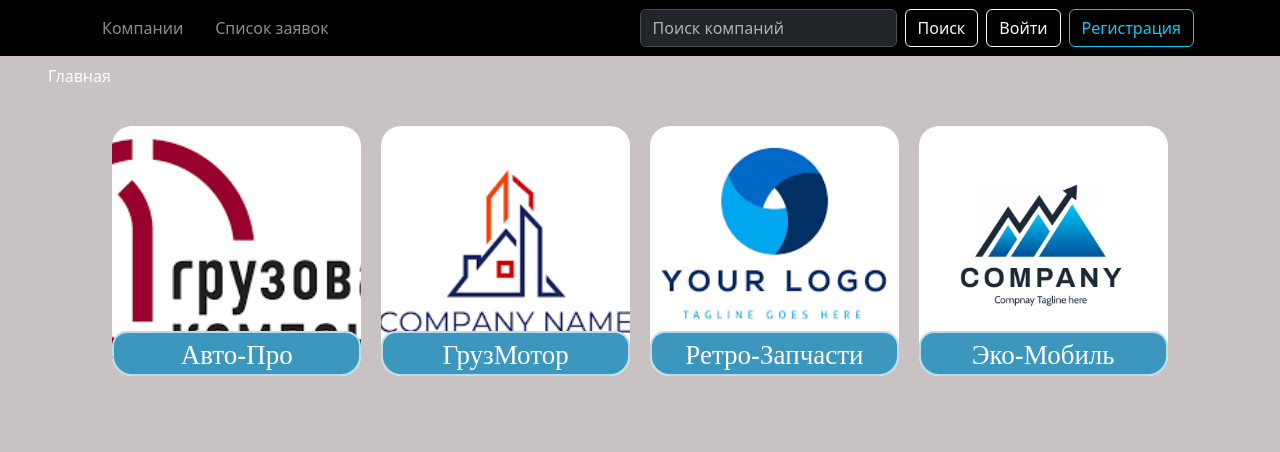
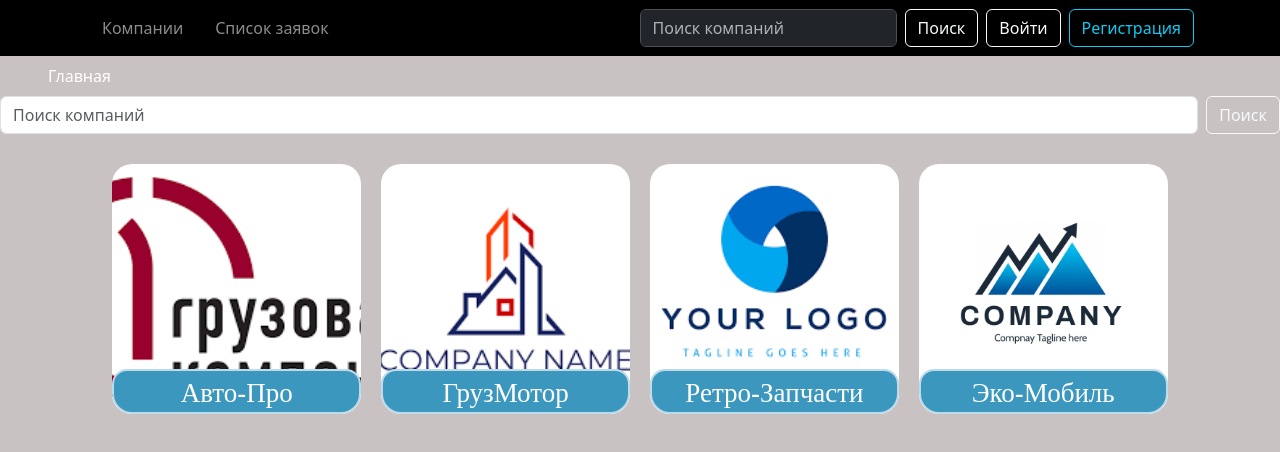
Before and after one commit to DmitriyKomarovCoder/RIP_Frontend, a React (Vite) app: page /companies in a window 1280 px wide. Shown: the top 452 px of the page. Built offline with nearby package versions, Linux system fonts and the light colour scheme; no server answers.

Commit message:
fix search

```diff
--- a/src/components/CompaniesList/CompaniesList.tsx
+++ b/src/components/CompaniesList/CompaniesList.tsx
@@ -1,5 +1,5 @@
 import {useNavigate} from 'react-router-dom';
-import {FC, useEffect} from 'react';
+import React, {FC, useEffect} from 'react';
 import {ICompany} from "../../models/models.ts";
 import List from "../List.tsx";
 import CompanyItem from "../CompanyItem/CompanyItem.tsx";
@@ -8,6 +8,16 @@ import {useAppDispatch, useAppSelector} from "../../hooks/redux.ts";
 import {fetchCompanies} from "../../store/reducers/ActionCreator.ts";
 import LoadAnimation from "../Popup/MyLoaderComponents.tsx";
 import MyComponent from "../Popup/Popover.tsx";
+import {Button, Form} from "react-bootstrap";
+import FormControl from "react-bootstrap/FormControl";
+// import {progressSlice} from "../../store/reducers/ProgressData.ts";
+import {searchSlice} from "../../store/reducers/SearchSlice.ts";
+import {RootState} from "../../store/store.ts";
+import {useSelector} from "react-redux";
+//import {companySlice} from "../../store/reducers/CompanySlice.ts";
+// import {useSelector} from "react-redux";
+// import {RootState} from "../../store/store.ts";
+
 // import Button from "react-bootstrap/Button";
 
 interface CompaniesListProps {
@@ -16,21 +26,45 @@ interface CompaniesListProps {
 
 const CompaniesList: FC<CompaniesListProps> = ({setPage}) => {
     const dispatch = useAppDispatch()
+    const searchText = useSelector((state: RootState) => state.searchReducer.type);
     const {companies, isLoading, error, success /*,draftID*/} = useAppSelector(state => state.companyReducer)
     const navigate = useNavigate();
-    const {searchValue} = useAppSelector(state => state.progressReducer)
+    //const {searchValue} = useAppSelector(state => state.progressReducer)
 
     useEffect(() => {
         setPage()
-        dispatch(fetchCompanies(searchValue))
-    }, [searchValue]);
+        dispatch(fetchCompanies(searchText))
+    }, [dispatch]);
 
     if (!companies) {
         return <h3>Данных нет</h3>
     }
 
+    const handleSearch = (event: React.FormEvent<any>) => {
+        event.preventDefault();
+        dispatch(fetchCompanies(searchText))
+    }
+
     return (
+
         <>
+            <Form onSubmit={handleSearch} className="d-flex">
+                <FormControl
+                    id={'search-text-field'}
+                    type="text"
+                    value={searchText}
+                    placeholder="Поиск компаний"
+                    className="me-2"
+                    aria-label="Search"
+                    onChange={(e) => dispatch(searchSlice.actions.setType(e.target.value))}
+
+                />
+
+                <Button type="submit" variant="outline-light">
+                    Поиск
+                </Button>
+
+            </Form>
             {isLoading && <LoadAnimation/>}
             {error != "" && <MyComponent isError={true} message={error}/>}
             {success != "" && <MyComponent isError={false} message={success}/>}
--- /dev/null
+++ b/src/store/reducers/SearchSlice.ts
@@ -0,0 +1,50 @@
+import {createSlice, PayloadAction} from "@reduxjs/toolkit";
+
+interface searchState {
+    type: string
+
+    user: string
+    status: string
+    formationDateStart: string | null
+    formationDateEnd: string | null
+}
+
+const initialState: searchState = {
+    type: '',
+
+    user: '',
+    status: '',
+    formationDateStart: null,
+    formationDateEnd: null,
+}
+
+export const searchSlice = createSlice({
+    name: 'search',
+    initialState,
+    reducers: {
+        setType: (state, action: PayloadAction<string>) => {
+            state.type = action.payload
+        },
+        setUser: (state, action: PayloadAction<string>) => {
+            state.user = action.payload
+        },
+        setStatus: (state, action: PayloadAction<string>) => {
+            state.status = action.payload
+        },
+        setDateStart: (state, action: PayloadAction<string>) => {
+            state.formationDateStart = action.payload
+        },
+        setDateEnd: (state, action: PayloadAction<string>) => {
+            state.formationDateEnd = action.payload
+        },
+        reset: (state) => {
+            state.type = ''
+            state.formationDateEnd = null
+            state.user = ''
+            state.status = ''
+            state.formationDateStart = null
+        }
+    },
+});
+
+export default searchSlice.reducer;
--- a/src/store/reducers/TenderSlice.ts
+++ b/src/store/reducers/TenderSlice.ts
@@ -38,7 +38,7 @@ export const tenderSlice = createSlice({
             state.isLoading = false
             const text = action.payload.description ?? ""
             state.error = text
-            state.success = "Компания успешно удалён из заявки"
+            state.success = "Компания успешна удалена из заявки"
         },
         tendersUpdated(state, action: PayloadAction<string[]>) {
             state.isLoading = false
--- a/src/store/store.ts
+++ b/src/store/store.ts
@@ -3,12 +3,13 @@ import companyReducer from "./reducers/CompanySlice.ts"
 import tenderReducer from "./reducers/TenderSlice.ts"
 import userReducer from "./reducers/UserSlice.ts"
 import progressReducer from "./reducers/ProgressData.ts";
-
+import searchReducer from "./reducers/SearchSlice.ts"
 const rootReducer = combineReducers({
     companyReducer,
     tenderReducer,
     userReducer,
-    progressReducer
+    progressReducer,
+    searchReducer
 })
 
 export const setupStore = () => {
```
